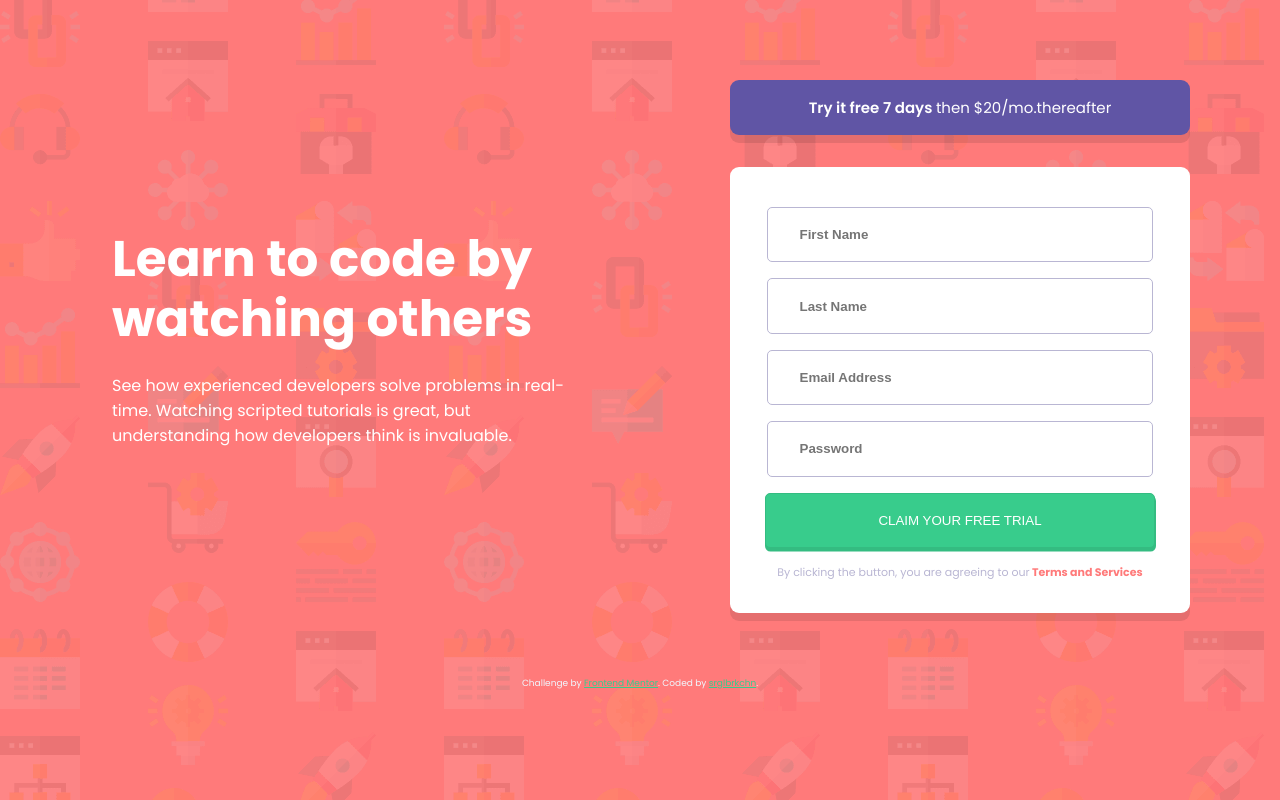
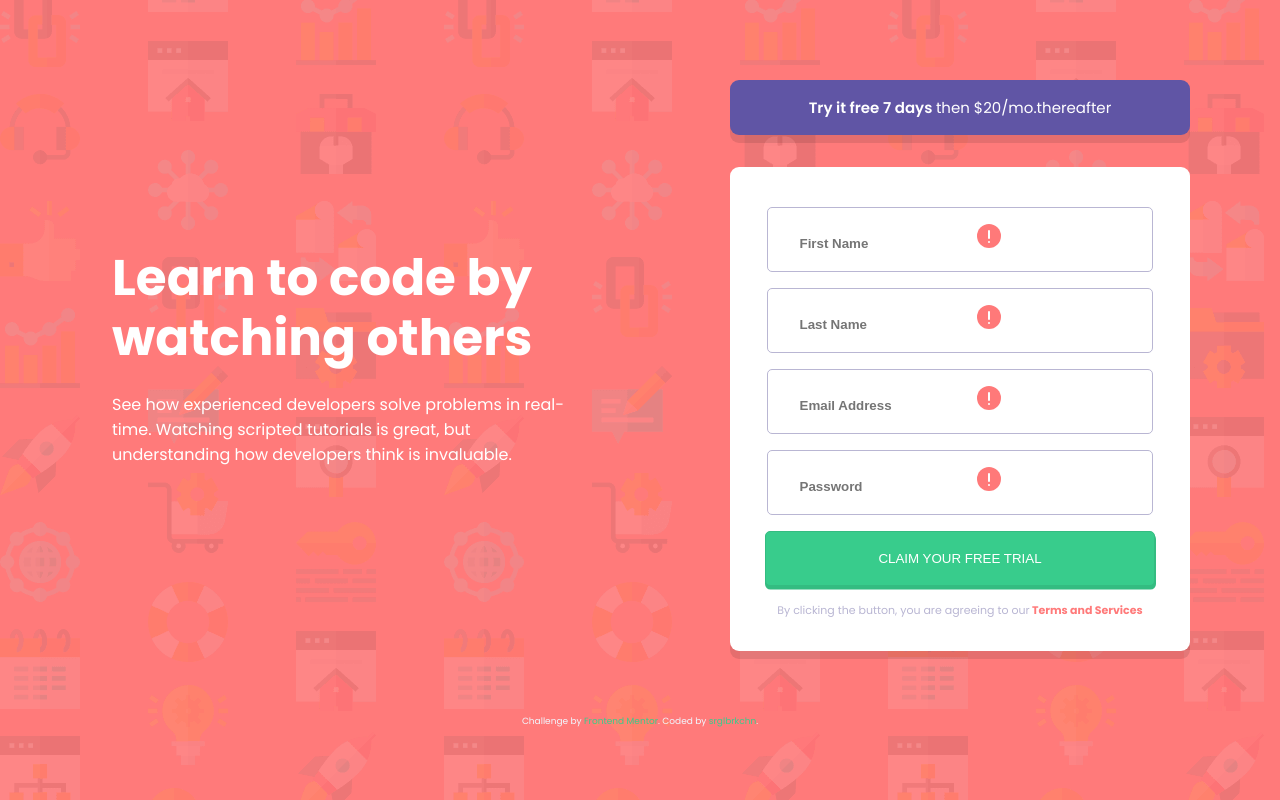
Before and after one commit to srglbrkchn/chllng12, a React (Create React App) app: page / in a window 1280 px wide. Built offline with nearby package versions, Linux system fonts and the light colour scheme.

Commit message:
Add error icon to input field. Create input-area.

```diff
--- a/public/index.html
+++ b/public/index.html
@@ -17,7 +17,7 @@
   <!-- Feel free to remove these styles or customise in your own stylesheet 👍 -->
   <style>
     .attribution { font-size: 9px; text-align: center; color:aliceblue}
-    .attribution a { color: hsl(154, 59%, 51%); }
+    .attribution a { color: hsl(154, 59%, 51%);  text-decoration: none; }
   </style>
 </head>
 <body>
--- a/public/styles.css
+++ b/public/styles.css
@@ -97,8 +97,8 @@ body {
     border-radius: 9px;
 }
 
-.input-field input {
-    padding: 1.2rem 2rem;
+.input-area{
+    padding: 1rem 2rem;
     margin: 0.5rem;
     width: 95%;
     border-radius: 5px;
@@ -106,11 +106,22 @@ body {
     color: hsl(249, 10%, 26%);
     font-weight: 700;
     caret-color: hsl(248, 32%, 49%);
+
+
 }
-.input-field input:focus {
+
+.input-area:focus {
     outline: none;
     border: 1.5px solid hsl(248, 32%, 49%);
 }
+
+.input-field input {
+    border: none;
+    outline: none;
+}
+
+
+
 
 .green-btn {
     background-color: hsl(154, 59%, 51%);
@@ -143,6 +154,10 @@ footer {
         margin-top: 6rem;
     }
 
+    .body {
+        background-image: url("./images/bg-intro-mobile.png");
+    }
+
     .form-main {
         width: 95%;
     }
--- a/src/components/form/Entery.jsx
+++ b/src/components/form/Entery.jsx
@@ -1,8 +1,13 @@
 import React from "react";
 
-function Entery (props) {
-    return(
-        <input type={props.type} placeholder={props.placeholder} name={props.name} />
+function Entery(props) {
+    return (
+        <div className="input-area">
+            <input type={props.type} placeholder={props.placeholder} name={props.name}/>
+            <svg width="24" height="24" xmlns="http://www.w3.org/2000/svg">
+                <g fill="none" fill-rule="evenodd"><circle fill="#FF7979" cx="12" cy="12" r="12"/><rect fill="#FFF" x="11" y="6" width="2" height="9" rx="1"/><rect fill="#FFF" x="11" y="17" width="2" height="2" rx="1"/></g>
+            </svg>
+        </div>
     );
 }
 
```
